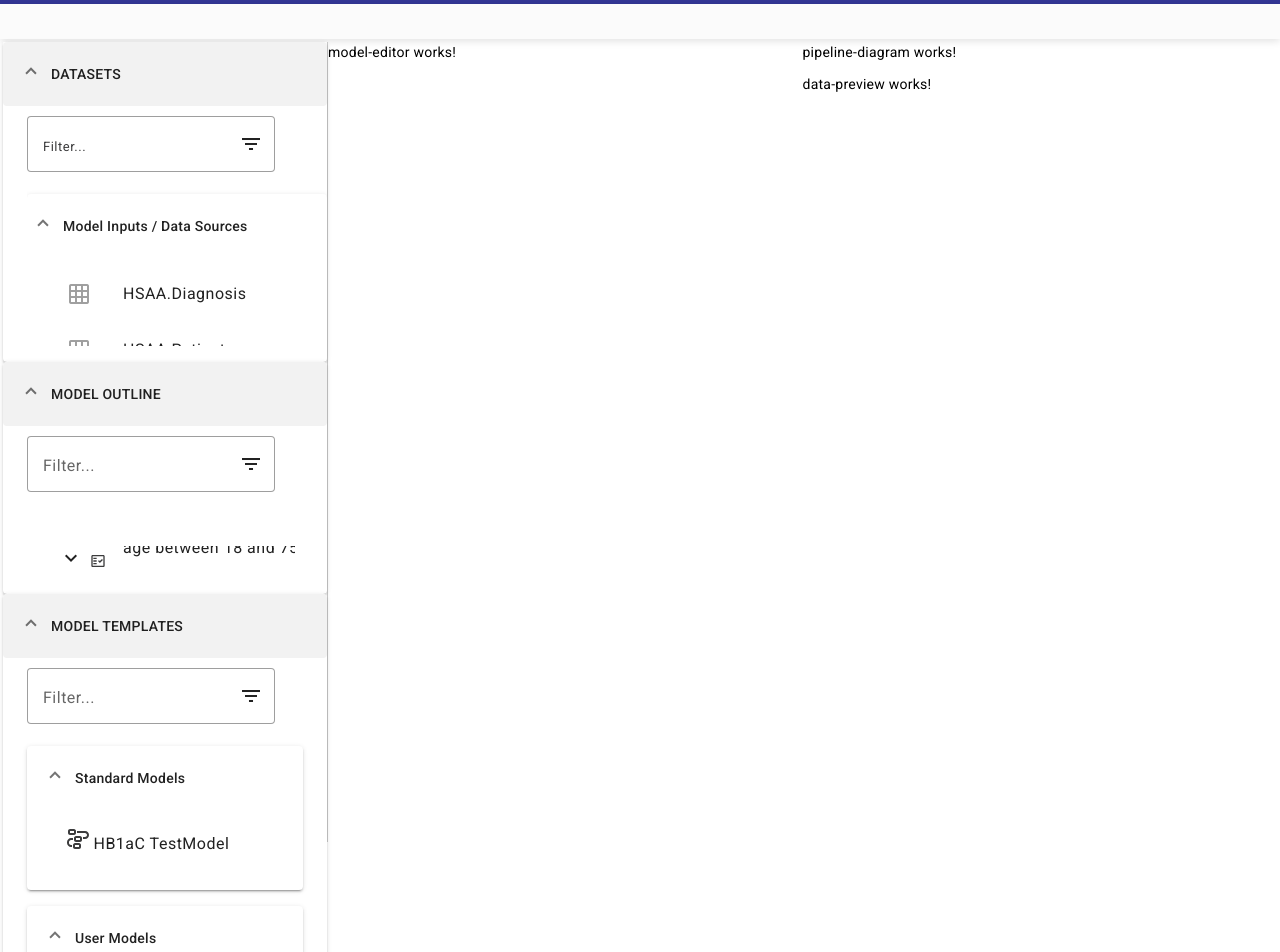
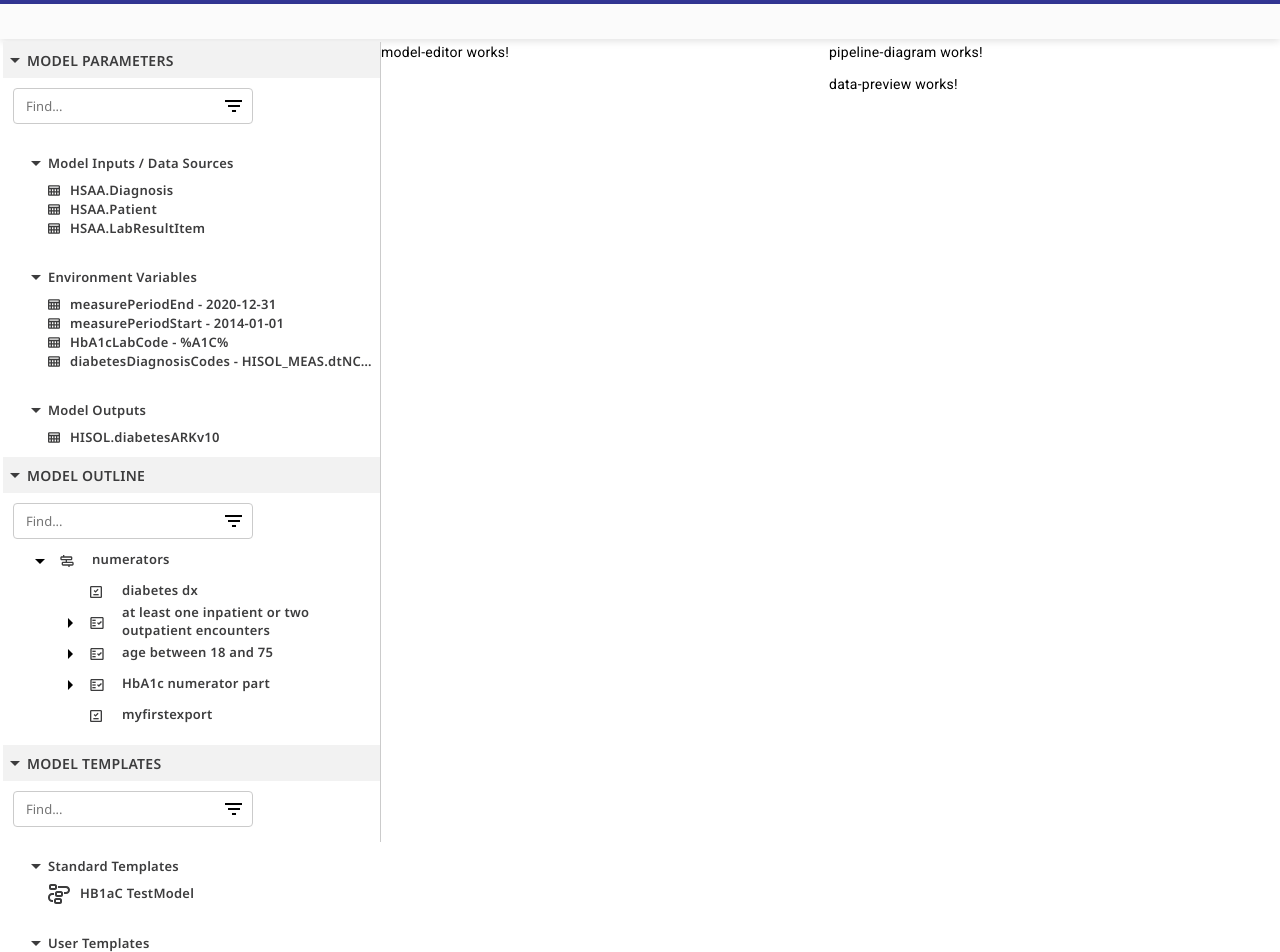
Before and after one commit to isc-rsingh/asbui, an Angular app: page / in a window 1280 px wide. Shown: the top 952 px of the page. Built offline with nearby package versions, Linux system fonts and the light colour scheme.

Commit message:
Replace material

```diff
--- a/src/app/datasets-outline/datasets-outline.component.html
+++ b/src/app/datasets-outline/datasets-outline.component.html
@@ -1,54 +1,52 @@
-<mat-accordion [togglePosition]="'before'">
-    <mat-expansion-panel [expanded]="true">
-        <mat-expansion-panel-header  class="top-level-expander">
-            <mat-panel-title>Datasets</mat-panel-title>
-        </mat-expansion-panel-header>
-        <div class="dataset-outline-body">
-            <mat-form-field>
-                <mat-label>Filter...</mat-label>
-                <input matInput [(ngModel)]="filter" name="filterInput" (change)="filterResults()">
-                <mat-icon fontIcon="filter_list" matSuffix></mat-icon>
-            </mat-form-field>
+<div class="expander-header">
+    <mat-icon fontIcon="arrow_drop_down" class="expander-icon" *ngIf="expanded" (click)="expanded = !expanded"></mat-icon>
+    <mat-icon fontIcon="arrow_drop_up" class="expander-icon" *ngIf="!expanded" (click)="expanded = !expanded"></mat-icon>
+    <span class="expander-title">Model Parameters</span>
+</div>
+<section class="content-container">
+    <section *ngIf="expanded">
+        <div class="filter-input-container">
+            <input class="filter-input" type="text" [(ngModel)]="filter" name="filterInput" (change)="filterResults()" placeholder="Find...">
+            <mat-icon fontIcon="filter_list" matSuffix></mat-icon>
+        </div>
 
-            <mat-accordion [togglePosition]="'before'" multi="true">
 
-                <mat-expansion-panel [expanded]="true">
-                    <mat-expansion-panel-header  class="dataset-section-header">
-                        Model Inputs / Data Sources
-                    </mat-expansion-panel-header>
-                    <mat-list>
-                        <mat-list-item *ngFor="let inp of filteredInputs">
-                            <mat-icon matListItemIcon fontIcon="grid_on"></mat-icon>
-                            {{inp.name}}
-                        </mat-list-item>
-                    </mat-list>
-                </mat-expansion-panel>
+        <div class="subsection-expander-header">
+            <mat-icon fontIcon="arrow_drop_down" class="subsection-expander-icon" *ngIf="inputsExpanded" (click)="inputsExpanded = !inputsExpanded"></mat-icon>
+            <mat-icon fontIcon="arrow_drop_up" class="subsection-expander-icon" *ngIf="!inputsExpanded" (click)="inputsExpanded = !inputsExpanded"></mat-icon>
+            <span class="subsection-expander-title">Model Inputs / Data Sources</span>
+        </div>
 
-                <mat-expansion-panel [expanded]="true">
-                    <mat-expansion-panel-header  class="dataset-section-header">
-                        Environment Variables
-                    </mat-expansion-panel-header>
-                    <mat-list>
-                        <mat-list-item *ngFor="let inp of filteredEnvironments">
-                            <mat-icon matListItemIcon fontIcon="grid_on"></mat-icon>
-                            {{inp.name}} - {{inp.representation}}
-                        </mat-list-item>
-                    </mat-list>
-                </mat-expansion-panel>
+        <div *ngIf="inputsExpanded">
+            <div *ngFor="let inp of filteredInputs" class="data-source-section">
+                <img src="./assets/table.svg">
+                <span class="data-source-name">{{inp.name}}</span>
+            </div>
+        </div>
 
-                <mat-expansion-panel [expanded]="true">
-                    <mat-expansion-panel-header  class="dataset-section-header">
-                        Model Outputs
-                    </mat-expansion-panel-header>
-                    <mat-list>
-                        <mat-list-item *ngFor="let inp of filteredOutputs">
-                            <mat-icon matListItemIcon fontIcon="grid_on"></mat-icon>
-                            {{inp.name}}
-                        </mat-list-item>
-                    </mat-list>
-                </mat-expansion-panel>
+        <div class="subsection-expander-header">
+            <mat-icon fontIcon="arrow_drop_down" class="subsection-expander-icon" *ngIf="environmentExpanded" (click)="environmentExpanded = !environmentExpanded"></mat-icon>
+            <mat-icon fontIcon="arrow_drop_up" class="subsection-expander-icon" *ngIf="!environmentExpanded" (click)="environmentExpanded = !environmentExpanded"></mat-icon>
+            <span class="subsection-expander-title">Environment Variables</span>
+        </div>
+        <div *ngIf="environmentExpanded">
+            <div *ngFor="let inp of filteredEnvironments" class="data-source-section">
+                <img src="./assets/table.svg">
+                <span class="data-source-name">{{inp.name}} - {{inp.representation}}</span>
+            </div>
+        </div>
 
-            </mat-accordion>
+        <div class="subsection-expander-header">
+            <mat-icon fontIcon="arrow_drop_down" class="subsection-expander-icon" *ngIf="outputsExpanded" (click)="outputsExpanded = !outputsExpanded"></mat-icon>
+            <mat-icon fontIcon="arrow_drop_up" class="subsection-expander-icon" *ngIf="!outputsExpanded" (click)="outputsExpanded = !outputsExpanded"></mat-icon>
+            <span class="subsection-expander-title">Model Outputs</span>
         </div>
-    </mat-expansion-panel>
-</mat-accordion>
+
+        <div *ngIf="outputsExpanded">
+            <div *ngFor="let inp of filteredOutputs" class="data-source-section">
+                <img src="./assets/table.svg">
+                <span class="data-source-name">{{inp.name}}</span>
+            </div>
+        </div>
+    </section>
+</section>
--- a/src/app/datasets-outline/datasets-outline.component.scss
+++ b/src/app/datasets-outline/datasets-outline.component.scss
@@ -1,32 +1,134 @@
-.top-level-expander {
+.expander-header {
     height: 36px;
     background: #F2F2F2;
-    text-transform: uppercase;
-    font-size: 14px;
+    display: flex;
+    flex-direction: row;
+    align-items: center;
+    padding: 0px;
 }
 
-.dataset-section-header {
-    padding-left: 12px;
-    padding-right:12px;
+.expander-icon {
+    color:#3C3C3D
 }
 
-mat-label {
-    color:#3C3C3D;
+.expander-title {
+    height: 19px;
+
+    font-family: 'Noto Sans';
+    font-style: normal;
+    font-weight: 600;
+    font-size: 14px;
+    line-height: 19px;
+
+
+    display: flex;
+    align-items: center;
+    text-transform: uppercase;
+
+    color: #3C3C3D;
+}
+
+.content-container {
+    padding-bottom: 10px;
+}
+
+.filter-input-container {
+    box-sizing: border-box;
+
+    display: flex;
+    flex-direction: row;
+    align-items: center;
+    margin-left:10px;
+    padding: 0px 10px;
+    gap: 8px;
+
+    width: 240px;
+    height: 36px;
+    border: 1px solid #CBCBCB;
+    border-radius: 4px;
+
+    flex: none;
+    order: 0;
+    flex-grow: 1;
+    margin-top: 10px;
+}
+
+.filter-input {
+    background: #FFFFFF;
+    border:none;
+    width:200px;
+    font-family: 'Noto Sans';
+    font-style: normal;
     font-weight: 400;
     font-size: 13px;
+    line-height: 18px;
 }
 
-mat-form-field {
-    padding-top: 10px;
+.filter-input:focus {
+    outline: none;
 }
 
-.dataset-outline-body {
-    max-height: 30vh;
-    overflow-y: auto;
-    max-width: 300px;
-    text-overflow: ellipsis;
+.subsection-expander-header {
+    height: 36px;
+    display: flex;
+    flex-direction: row;
+    align-items: center;
+    padding-left:21px;
+    padding-right:0;
+    padding-top: 0;
+    padding-bottom: 0;
+    margin-top:21px;
 }
 
-:host ::ng-deep .mat-expansion-panel-body {
-    padding-right:0;
+.subsection-expander-icon {
+    color:#3C3C3D
 }
+
+.subsection-expander-title {
+    height: 19px;
+
+    font-family: 'Noto Sans';
+    font-style: normal;
+    font-weight: 600;
+    font-size: 13px;
+    line-height: 18px;
+    display: flex;
+    align-items: center;
+
+    color: #3C3C3D;
+
+    flex: none;
+    order: 1;
+    flex-grow: 1;
+}
+
+.data-source-section {
+    display: flex;
+    flex-flow: row;
+    margin-left:45px;
+    gap:10px;
+}
+
+.data-source-name {
+    height: 19px;
+
+    font-family: 'Noto Sans';
+    font-style: normal;
+    font-weight: 600;
+    font-size: 13px;
+    line-height: 18px;
+    display: flex;
+    align-items: center;
+
+    color: #3C3C3D;
+
+    flex: none;
+    order: 1;
+    flex-grow: 1;
+
+    width:300px;
+    text-overflow: ellipsis;
+    white-space: nowrap;
+    overflow: hidden;
+    display:inline-block;
+}
--- a/src/app/datasets-outline/datasets-outline.component.ts
+++ b/src/app/datasets-outline/datasets-outline.component.ts
@@ -20,6 +20,11 @@ export interface environmentSummary {
 export class DatasetsOutlineComponent {
 
   _currentDocument:ObjectFile;
+
+  public expanded:boolean = true;
+  public inputsExpanded:boolean = true;
+  public environmentExpanded:boolean = true;
+  public outputsExpanded:boolean = true;
 
   fileInputs: dataSet[];
   fileOutputs: dataSet[];
--- a/src/app/model-outline/model-outline-group/model-outline-group.component.html
+++ b/src/app/model-outline/model-outline-group/model-outline-group.component.html
@@ -1,23 +1,21 @@
 <div>
-    <mat-list>
-        <mat-list-item *ngFor="let step of steps">
+    <section class="outline-container" *ngFor="let step of steps">
         <div class="step-container">
             <section class="expand-section">
-                    <mat-icon fontIcon="expand_less" *ngIf="expand && expandableStep(step)" (click)="toggleExpand()"></mat-icon>
-                    <mat-icon fontIcon="expand_more" *ngIf="!expand && expandableStep(step)" (click)="toggleExpand()"></mat-icon>
+                <mat-icon fontIcon="arrow_drop_down" *ngIf="expand && expandableStep(step)" (click)="toggleExpand()"></mat-icon>
+                <mat-icon fontIcon="arrow_right" *ngIf="!expand && expandableStep(step)" (click)="toggleExpand()"></mat-icon>
             </section>
             <section class="icon-section">
-                    <img src="./assets/pipeline.svg" *ngIf="step.stepType==='pipeline'">
-                    <img src="./assets/group.svg"  *ngIf="step.stepType==='group'">
-                    <img src="./assets/step.svg"  *ngIf="!['pipeline','group'].includes(step.stepType)">
+                <img src="./assets/pipeline.svg" *ngIf="step.stepType==='pipeline'" class="step-icon">
+                <img src="./assets/group.svg"  *ngIf="step.stepType==='group'" class="step-icon">
+                <img src="./assets/step.svg"  *ngIf="!['pipeline','group'].includes(step.stepType)" class="step-icon">
             </section>
             <section class="description-section">
                 <p class="description-text">{{step.description}}</p>
             </section>
         </div>
-            <div *ngIf="expand">
+        <div *ngIf="expand" class="child-steps-container">
             <app-model-outline-group *ngIf="step.stepType==='group' || step.stepType==='pipeline'" [filter]="filter" [steps]="getGroupSteps(step)" [expand]="false"></app-model-outline-group>
         </div>
-        </mat-list-item>
-    </mat-list>
+    </section>
 </div>
--- a/src/app/model-outline/model-outline-group/model-outline-group.component.scss
+++ b/src/app/model-outline/model-outline-group/model-outline-group.component.scss
@@ -1,24 +1,27 @@
-.mdc-list-item__start {
-    margin-right:8px;
-    margin-left:8px;
-}
-
 .step-container {
-    display:grid;
+    display: grid;
     grid-template-columns: 32px 32px 1fr;
 }
 
-.icon-section {
-    position: relative;
-    top:4px;
+.child-steps-container {
+    margin-left:30px;
 }
 
-.description-section {
+.step-icon {
+    top:3px;
     position: relative;
-    top:-10px;
 }
 
 .description-text {
-    max-width: 100px;
-    text-overflow: ellipsis;
+    height: 19px;
+
+    font-family: 'Noto Sans';
+    font-style: normal;
+    font-weight: 600;
+    font-size: 13px;
+    line-height: 18px;
+    display: flex;
+    align-items: center;
+
+    color: #3C3C3D;
 }
--- a/src/app/model-outline/model-outline.component.html
+++ b/src/app/model-outline/model-outline.component.html
@@ -1,15 +1,16 @@
-<mat-accordion [togglePosition]="'before'">
-    <mat-expansion-panel [expanded]="true">
-        <mat-expansion-panel-header class="top-level-expander">
-            <mat-panel-title>Model Outline</mat-panel-title>
-        </mat-expansion-panel-header>
-        <div class="model-outline-body">
-            <mat-form-field>
-                <mat-label>Filter...</mat-label>
-                <input matInput [(ngModel)]="filter" name="filterInput" (change)="filterResults()">
-                <mat-icon fontIcon="filter_list" matSuffix></mat-icon>
-            </mat-form-field>
+<div class="expander-header">
+    <mat-icon fontIcon="arrow_drop_down" class="expander-icon" *ngIf="expanded" (click)="expanded = !expanded"></mat-icon>
+    <mat-icon fontIcon="arrow_drop_up" class="expander-icon" *ngIf="!expanded" (click)="expanded = !expanded"></mat-icon>
+    <span class="expander-title">Model Outline</span>
+</div>
+<section class="content-container">
+    <section *ngIf="expanded">
+        <div class="filter-input-container">
+            <input class="filter-input" type="text" [(ngModel)]="filter" name="filterInput" (change)="filterResults()" placeholder="Find...">
+            <mat-icon fontIcon="filter_list" matSuffix></mat-icon>
+        </div>
+        <div class="steps-container">
             <app-model-outline-group [steps]="currentDocument.pipelines" [filter]="filter" [expand]="true"></app-model-outline-group>
         </div>
-    </mat-expansion-panel>
-</mat-accordion>
+    </section>
+</section>
--- a/src/app/model-outline/model-outline.component.scss
+++ b/src/app/model-outline/model-outline.component.scss
@@ -1,19 +1,74 @@
-.top-level-expander {
+.expander-header {
     height: 36px;
     background: #F2F2F2;
-    text-transform: uppercase;
-    font-size: 14px;
+    display: flex;
+    flex-direction: row;
+    align-items: center;
+    padding: 0px;
 }
 
-mat-form-field {
-    padding-top: 10px;
+.expander-icon {
+    color:#3C3C3D
 }
 
-:host ::ng-deep .mat-expansion-panel-body {
-    padding-right:0;
+.expander-title {
+    height: 19px;
+
+    font-family: 'Noto Sans';
+    font-style: normal;
+    font-weight: 600;
+    font-size: 14px;
+    line-height: 19px;
+
+
+    display: flex;
+    align-items: center;
+    text-transform: uppercase;
+
+    color: #3C3C3D;
 }
 
-.model-outline-body {
-    max-height: 30vh;
-    overflow-y: auto;
+.content-container {
+    padding-bottom: 10px;
 }
+
+.filter-input-container {
+    box-sizing: border-box;
+
+    display: flex;
+    flex-direction: row;
+    align-items: center;
+    margin-left:10px;
+    padding: 0px 10px;
+    gap: 8px;
+
+    width: 240px;
+    height: 36px;
+    border: 1px solid #CBCBCB;
+    border-radius: 4px;
+
+    flex: none;
+    order: 0;
+    flex-grow: 1;
+    margin-top: 10px;
+}
+
+.filter-input {
+    background: #FFFFFF;
+    border:none;
+    width:200px;
+    font-family: 'Noto Sans';
+    font-style: normal;
+    font-weight: 400;
+    font-size: 13px;
+    line-height: 18px;
+}
+
+.filter-input:focus {
+    outline: none;
+}
+
+.steps-container {
+    margin-top:10px;
+    margin-left:25px;
+}
--- a/src/app/model-outline/model-outline.component.ts
+++ b/src/app/model-outline/model-outline.component.ts
@@ -8,7 +8,9 @@ import { ObjectFile } from '../types/model-file';
 })
 export class ModelOutlineComponent {
 
+  public expanded:boolean = true;
   public filter="";
+
   _currentDocument:ObjectFile;
 
   get currentDocument() {
--- a/src/app/templates-outline/templates-outline.component.html
+++ b/src/app/templates-outline/templates-outline.component.html
@@ -1,4 +1,4 @@
-<mat-accordion [togglePosition]="'before'">
+<!-- <mat-accordion [togglePosition]="'before'">
     <mat-expansion-panel [expanded]="true">
         <mat-expansion-panel-header class="top-level-expander">
             <mat-panel-title>Model Templates</mat-panel-title>
@@ -35,4 +35,45 @@
 
         </mat-accordion>
     </mat-expansion-panel>
-</mat-accordion>
+</mat-accordion> -->
+<div class="expander-header">
+    <mat-icon fontIcon="arrow_drop_down" class="expander-icon" *ngIf="expanded" (click)="expanded = !expanded"></mat-icon>
+    <mat-icon fontIcon="arrow_drop_up" class="expander-icon" *ngIf="!expanded" (click)="expanded = !expanded"></mat-icon>
+    <span class="expander-title">Model Templates</span>
+</div>
+<section class="content-container">
+    <section *ngIf="expanded">
+        <div class="filter-input-container">
+            <input class="filter-input" type="text" [(ngModel)]="filter" name="filterInput" (change)="filterResults()" placeholder="Find...">
+            <mat-icon fontIcon="filter_list" matSuffix></mat-icon>
+        </div>
+
+
+        <div class="subsection-expander-header">
+            <mat-icon fontIcon="arrow_drop_down" class="subsection-expander-icon" *ngIf="standardExpanded" (click)="standardExpanded = !standardExpanded"></mat-icon>
+            <mat-icon fontIcon="arrow_drop_up" class="subsection-expander-icon" *ngIf="!standardExpanded" (click)="standardExpanded = !standardExpanded"></mat-icon>
+            <span class="subsection-expander-title">Standard Templates</span>
+        </div>
+
+        <div *ngIf="standardExpanded">
+            <div *ngFor="let inp of filteredSystemTemplates" class="template-section">
+                <img src="./assets/template.svg">
+                <span class="template-name">{{inp.name}}</span>
+            </div>
+        </div>
+
+        <div class="subsection-expander-header">
+            <mat-icon fontIcon="arrow_drop_down" class="subsection-expander-icon" *ngIf="userExpanded" (click)="userExpanded = !userExpanded"></mat-icon>
+            <mat-icon fontIcon="arrow_drop_up" class="subsection-expander-icon" *ngIf="!userExpanded" (click)="userExpanded = !userExpanded"></mat-icon>
+            <span class="subsection-expander-title">User Templates</span>
+        </div>
+
+        <div *ngIf="userExpanded">
+            <div *ngFor="let inp of filteredUserTemplates" class="template-section">
+                <img src="./assets/template.svg">
+                <span class="template-name">{{inp.name}}</span>
+            </div>
+        </div>
+    </section>
+
+</section>
--- a/src/app/templates-outline/templates-outline.component.scss
+++ b/src/app/templates-outline/templates-outline.component.scss
@@ -1,10 +1,130 @@
-.top-level-expander {
+.expander-header {
     height: 36px;
     background: #F2F2F2;
-    text-transform: uppercase;
-    font-size: 14px;
+    display: flex;
+    flex-direction: row;
+    align-items: center;
+    padding: 0px;
 }
 
-mat-form-field {
-    padding-top: 10px;
+.expander-icon {
+    color:#3C3C3D
 }
+
+.expander-title {
+    height: 19px;
+
+    font-family: 'Noto Sans';
+    font-style: normal;
+    font-weight: 600;
+    font-size: 14px;
+    line-height: 19px;
+
+
+    display: flex;
+    align-items: center;
+    text-transform: uppercase;
+
+    color: #3C3C3D;
+}
+
+.filter-input-container {
+    box-sizing: border-box;
+
+    display: flex;
+    flex-direction: row;
+    align-items: center;
+    margin-left:10px;
+    padding: 0px 10px;
+    gap: 8px;
+
+    width: 240px;
+    height: 36px;
+    border: 1px solid #CBCBCB;
+    border-radius: 4px;
+
+    flex: none;
+    order: 0;
+    flex-grow: 1;
+    margin-top: 10px;
+}
+
+.filter-input {
+    background: #FFFFFF;
+    border:none;
+    width:200px;
+    font-family: 'Noto Sans';
+    font-style: normal;
+    font-weight: 400;
+    font-size: 13px;
+    line-height: 18px;
+}
+
+.filter-input:focus {
+    outline: none;
+}
+
+.subsection-expander-header {
+    height: 36px;
+    display: flex;
+    flex-direction: row;
+    align-items: center;
+    padding-left:21px;
+    padding-right:0;
+    padding-top: 0;
+    padding-bottom: 0;
+    margin-top:21px;
+}
+
+.subsection-expander-icon {
+    color:#3C3C3D
+}
+
+.subsection-expander-title {
+    height: 19px;
+
+    font-family: 'Noto Sans';
+    font-style: normal;
+    font-weight: 600;
+    font-size: 13px;
+    line-height: 18px;
+    display: flex;
+    align-items: center;
+
+    color: #3C3C3D;
+
+    flex: none;
+    order: 1;
+    flex-grow: 1;
+}
+
+.template-section {
+    display: flex;
+    flex-flow: row;
+    margin-left:45px;
+    gap:10px;
+}
+
+.template-name {
+    height: 19px;
+
+    font-family: 'Noto Sans';
+    font-style: normal;
+    font-weight: 600;
+    font-size: 13px;
+    line-height: 18px;
+    display: flex;
+    align-items: center;
+
+    color: #3C3C3D;
+
+    flex: none;
+    order: 1;
+    flex-grow: 1;
+
+    width:300px;
+    text-overflow: ellipsis;
+    white-space: nowrap;
+    overflow: hidden;
+    display:inline-block;
+}
--- a/src/app/templates-outline/templates-outline.component.ts
+++ b/src/app/templates-outline/templates-outline.component.ts
@@ -9,6 +9,10 @@ import { lastValueFrom} from 'rxjs';
   styleUrls: ['./templates-outline.component.scss']
 })
 export class TemplatesOutlineComponent implements OnInit {
+
+  public expanded:boolean = true;
+  public standardExpanded:boolean = true;
+  public userExpanded:boolean = true;
 
   public filter = "";
   public systemTemplates: TemplateFile[];
```
Also changed, not shown: src/assets/table.svg (added). Lines whose indentation alone changed are shown as unchanged.
